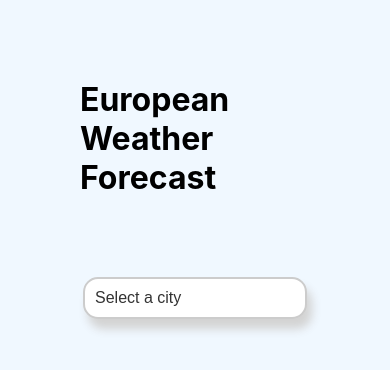
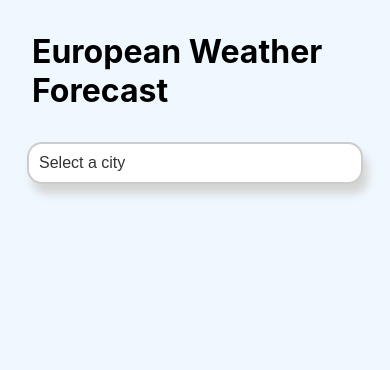
Before and after one commit to GraceBiemans/weather-app, a React (Create React App) app: page / in a window 390 px wide. Shown: the top 370 px of the page. Built offline with nearby package versions, Linux system fonts and the light colour scheme.

Commit message:
feat: mobile-first css

```diff
--- a/src/App.css
+++ b/src/App.css
@@ -45,5 +45,13 @@ body {
 h1 {
   display: flex;
   justify-content: center;
-  margin: 5rem;
+  margin: 2rem;
+
+  @media only screen and (min-width: 600px) {
+    margin: 3rem;
+  }
+
+  @media only screen and (min-width: 1025px) {
+    margin: 5rem;
+  }
 }
--- a/src/css/CityDropdown.css
+++ b/src/css/CityDropdown.css
@@ -3,8 +3,11 @@
     display: flex;
     flex-direction: column;
     align-items: center;
-    margin: 70px;
     font-family: 'Arial', sans-serif;
+
+    @media only screen and (min-width: 1025px) {
+      margin: 7rem;
+    }
   }
 
   .custom-dropdown {
--- a/src/css/Weather.css
+++ b/src/css/Weather.css
@@ -1,18 +1,39 @@
 #weather-container {
-    display: flex;
+    display: grid;
+    justify-items: center;
     padding: 10px;
     margin: 0 auto;
+    grid-template-columns: auto auto;
+    grid-gap: 0.75rem;
+
+    @media only screen and (min-width: 600px) {
+      grid-gap: 1.5rem;
+    }
+
+    @media only screen and (min-width: 1025px) {
+      display: flex;
+    }
   }
 
   .weather--item {
-    width: 7rem;
     text-align: center;
     background-color: lightblue;
     border-radius: 15px;
     padding: 15px;
     margin: 5px;
+    box-shadow: 5px 10px 10px lightgray;
+    width: 8rem;
     height: 7rem;
-    box-shadow: 5px 10px 10px lightgray;
+
+    @media only screen and (min-width: 768px) {
+      width: 15rem;
+      height: 7rem;
+    }
+
+    @media only screen and (min-width: 1025px) {
+      width: 7rem;
+      height: 7rem;
+    }
   }
 
   .weather--day {
```
